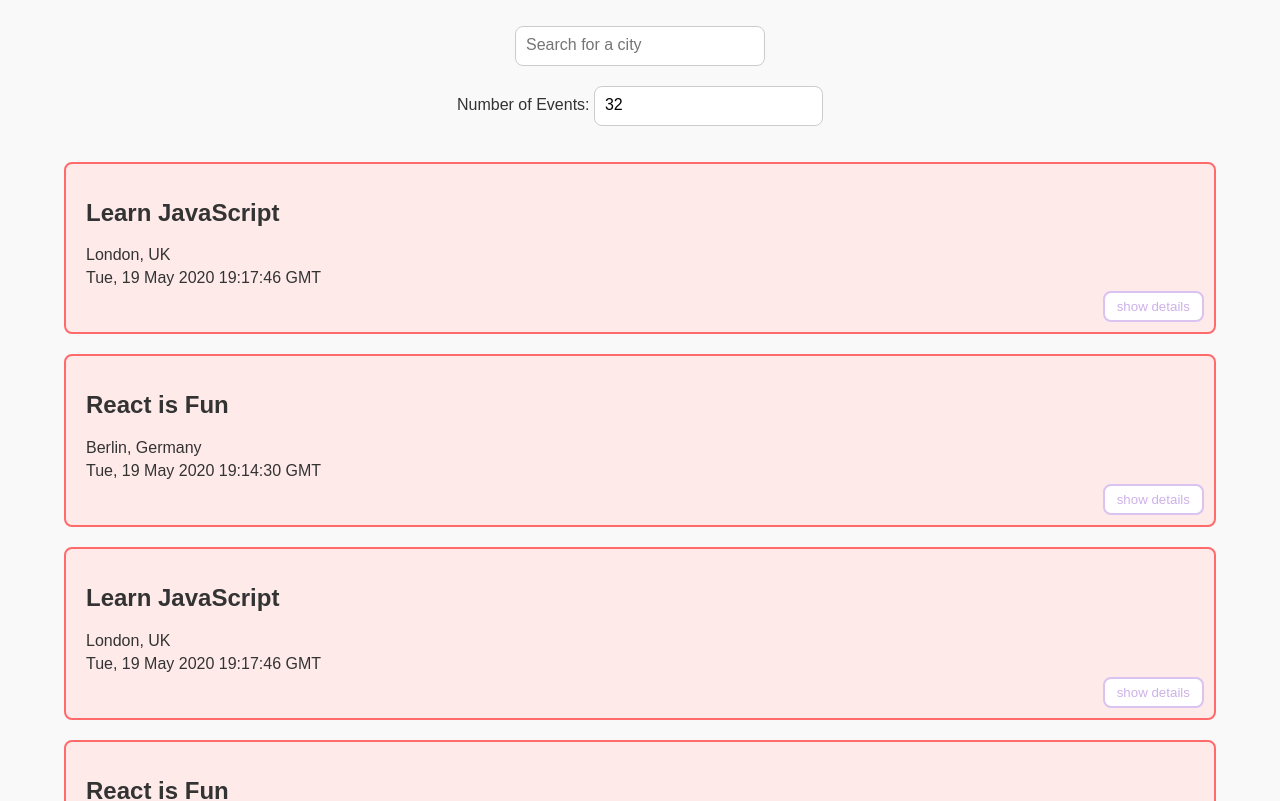
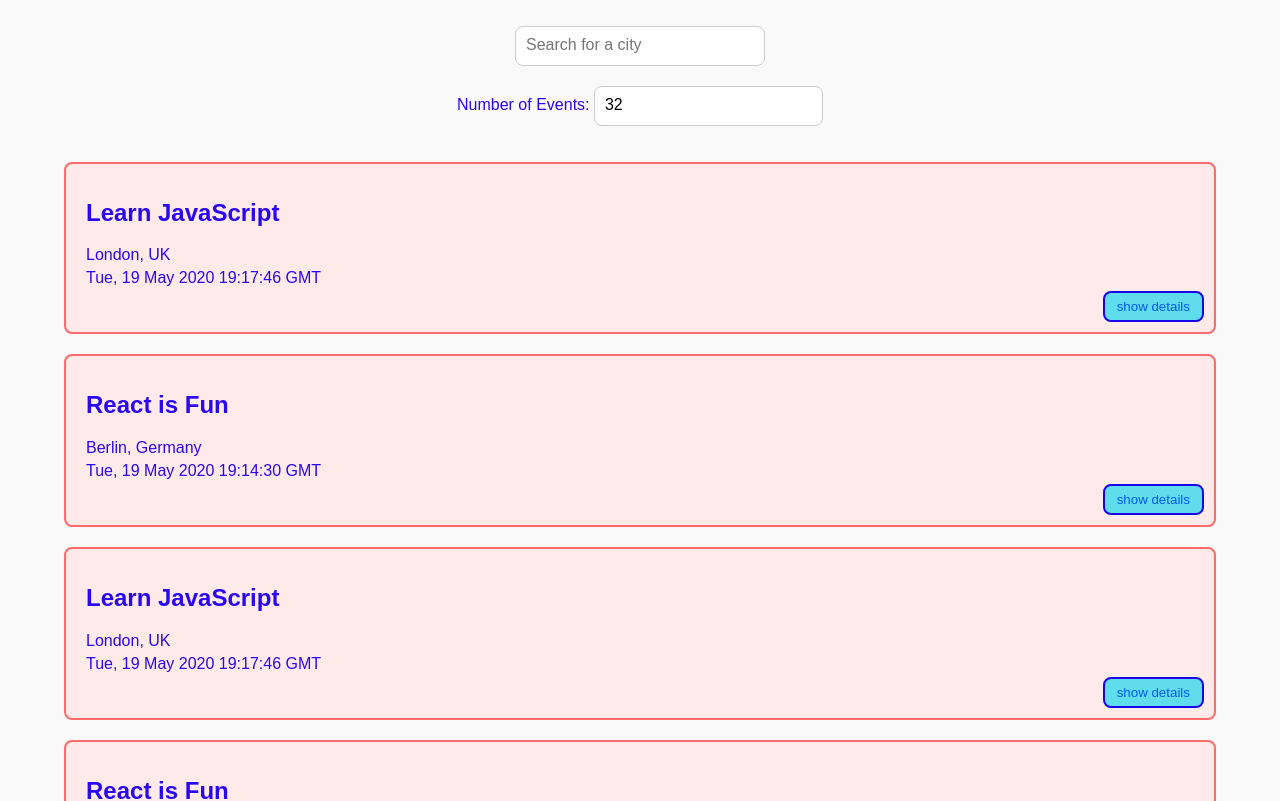
Before and after one commit to alicemorey/meetup, a React (Create React App) app: page / in a window 1280 px wide. Shown: the top 801 px of the page. Built offline with nearby package versions, Linux system fonts and the light colour scheme; what atatus-spa would draw is missing.

Commit message:
Update App.css

```diff
--- a/src/App.css
+++ b/src/App.css
@@ -2,7 +2,7 @@
 body {
   font-family: 'Poppins', sans-serif;
   background-color: #f9f9f9;
-  color: #333;
+  color: #2a07f4;
 }
 
 .App {
@@ -108,12 +108,12 @@ input[type="number"]:focus {
   border-radius: 8px;
   outline: none;
   cursor: pointer;
-  border: 2px solid rgb(218, 194, 241);
-  background-color: #ffffff;
-  color: rgb(206, 177, 233);
+  border: 2px solid rgb(24, 4, 233);
+  background-color: #5fdded;
+  color: rgb(6, 90, 235);
   transition: background-color 0.3s, color 0.3s;
 }
 .details {
-  background-color: blueviolet;
-  color: #ffffff;
+  background-color: rgb(240, 236, 244);
+  color: #e80c0c;
 }
```
